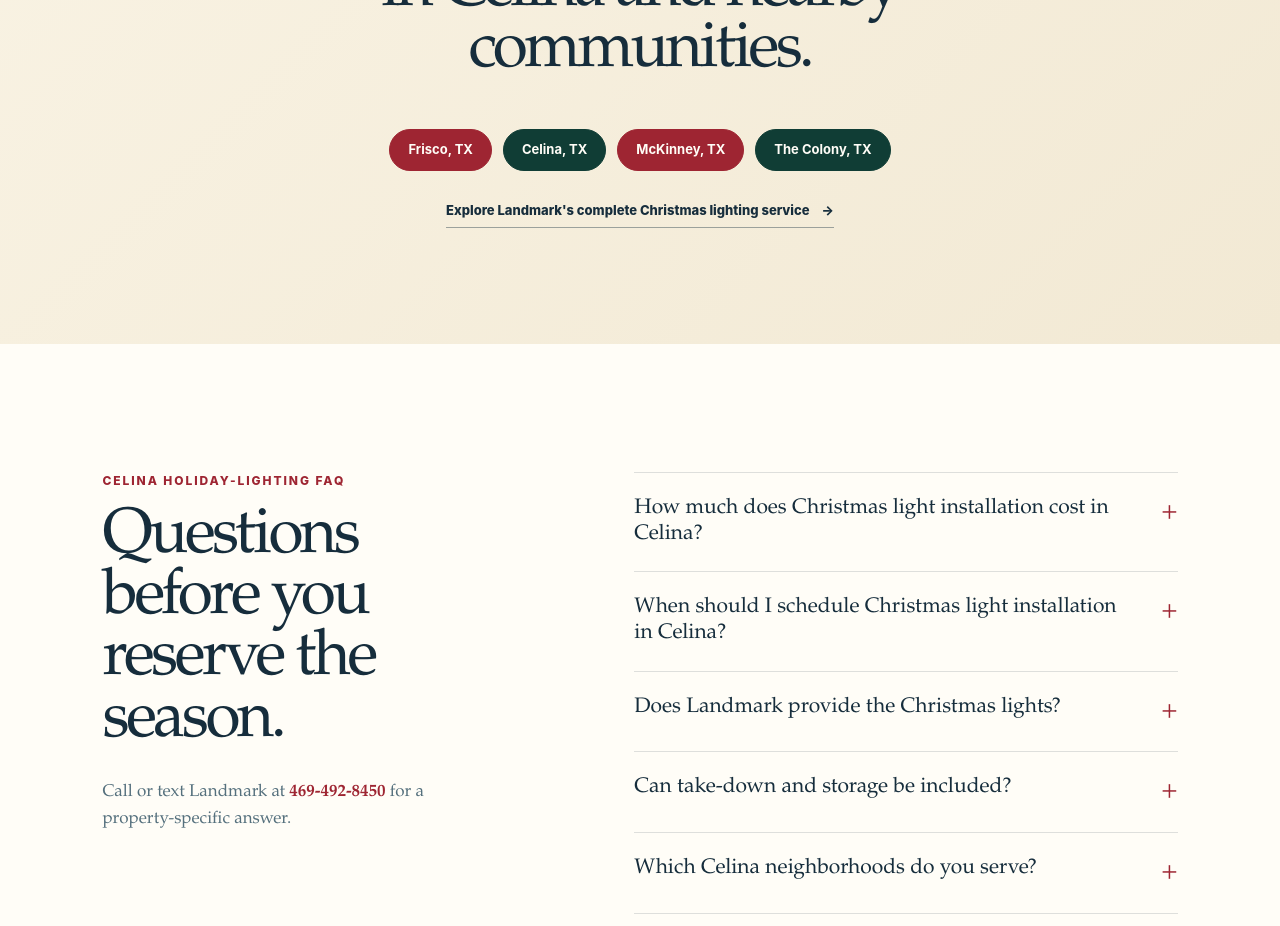
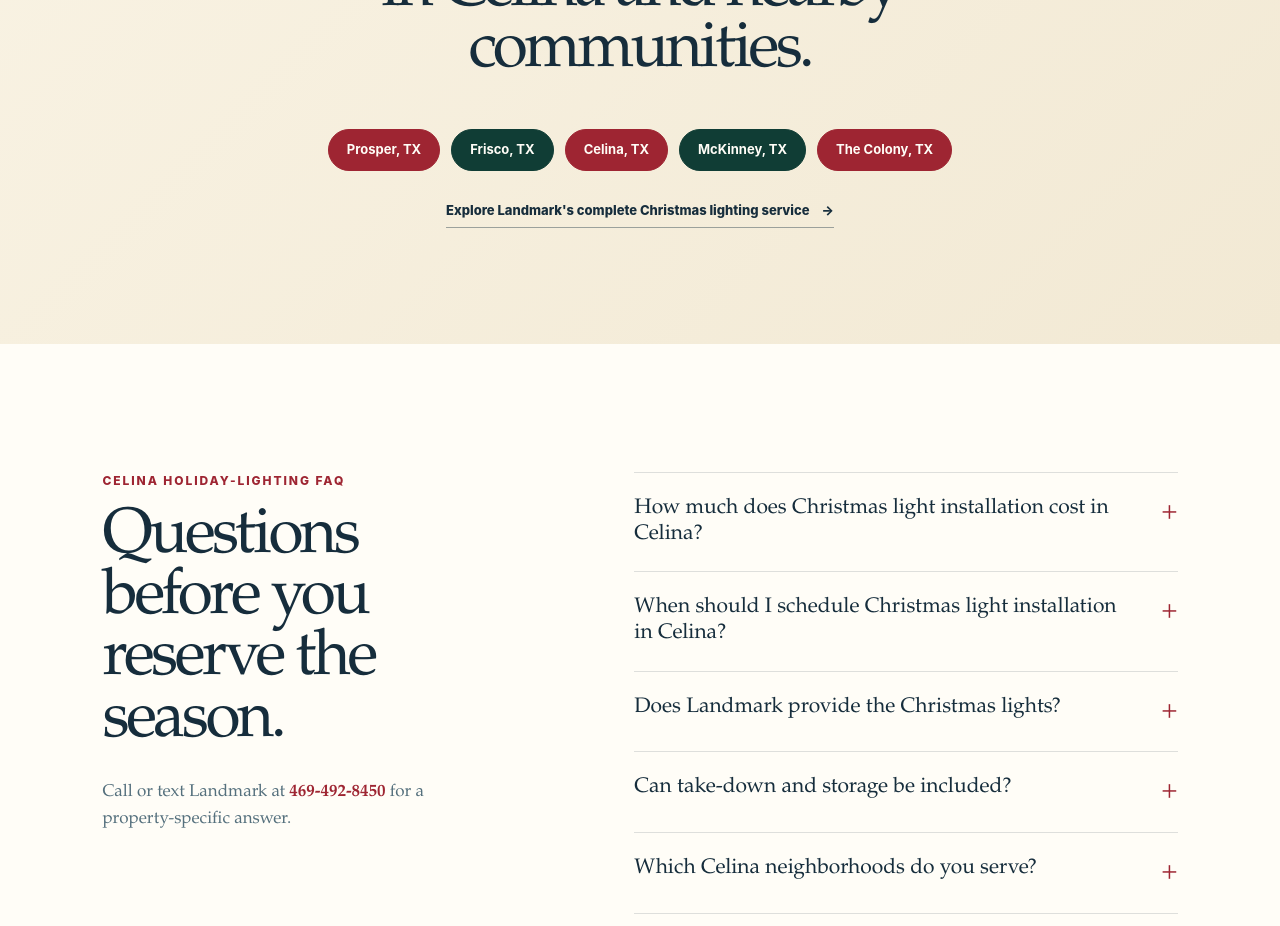
Before and after one commit to LordLingo/landmark, a Next.js app: page /christmas-lights/celina-tx in a window 1280 px wide. Shown: the part 3060-3986 px from the top of the page. Built offline with nearby package versions, Linux system fonts and the light colour scheme; no server answers.

Commit message:
Add Prosper Christmas lighting SEO page

```diff
--- a/app/christmas-lights/city-data.ts
+++ b/app/christmas-lights/city-data.ts
@@ -10,6 +10,36 @@
 };
 
 export const christmasCities: ChristmasCity[] = [
+  {
+    slug: "prosper-tx",
+    city: "Prosper",
+    county: "Collin and Denton counties",
+    neighborhoods: [
+      "Windsong Ranch",
+      "Star Trail",
+      "Gentle Creek",
+      "Whitley Place",
+    ],
+    heroPosition: "center",
+    intro:
+      "Landmark designs and installs custom Christmas lights for Prosper homes, coordinating rooflines, entries, trees and landscape accents into a polished holiday display.",
+    propertyNote:
+      "Prosper homes often have broad elevations, multiple roof peaks, tall entries and larger front landscapes. A custom lighting plan uses that scale intentionally so the display feels balanced from the street and welcoming at the front door.",
+    localDetails: [
+      {
+        title: "Large-home rooflines",
+        copy: "Custom-fit warm-white LEDs can trace peaks, dormers and long eaves with clean spacing that complements the home's architecture.",
+      },
+      {
+        title: "Entries + statement features",
+        copy: "Columns, wreaths, garland and prominent entry details can become a clear holiday focal point without competing with the full elevation.",
+      },
+      {
+        title: "Trees + landscape depth",
+        copy: "Wrapped trees, shrubs and walkway accents extend the display through larger Prosper lots while keeping the design cohesive.",
+      },
+    ],
+  },
   {
     slug: "frisco-tx",
     city: "Frisco",
--- a/app/sitemap.ts
+++ b/app/sitemap.ts
@@ -8,6 +8,7 @@
 const lastModified = new Date("2026-10-05T00:00:00-05:00");
 
 const christmasCitySlugs = [
+  "prosper-tx",
   "frisco-tx",
   "celina-tx",
   "mckinney-tx",
```
